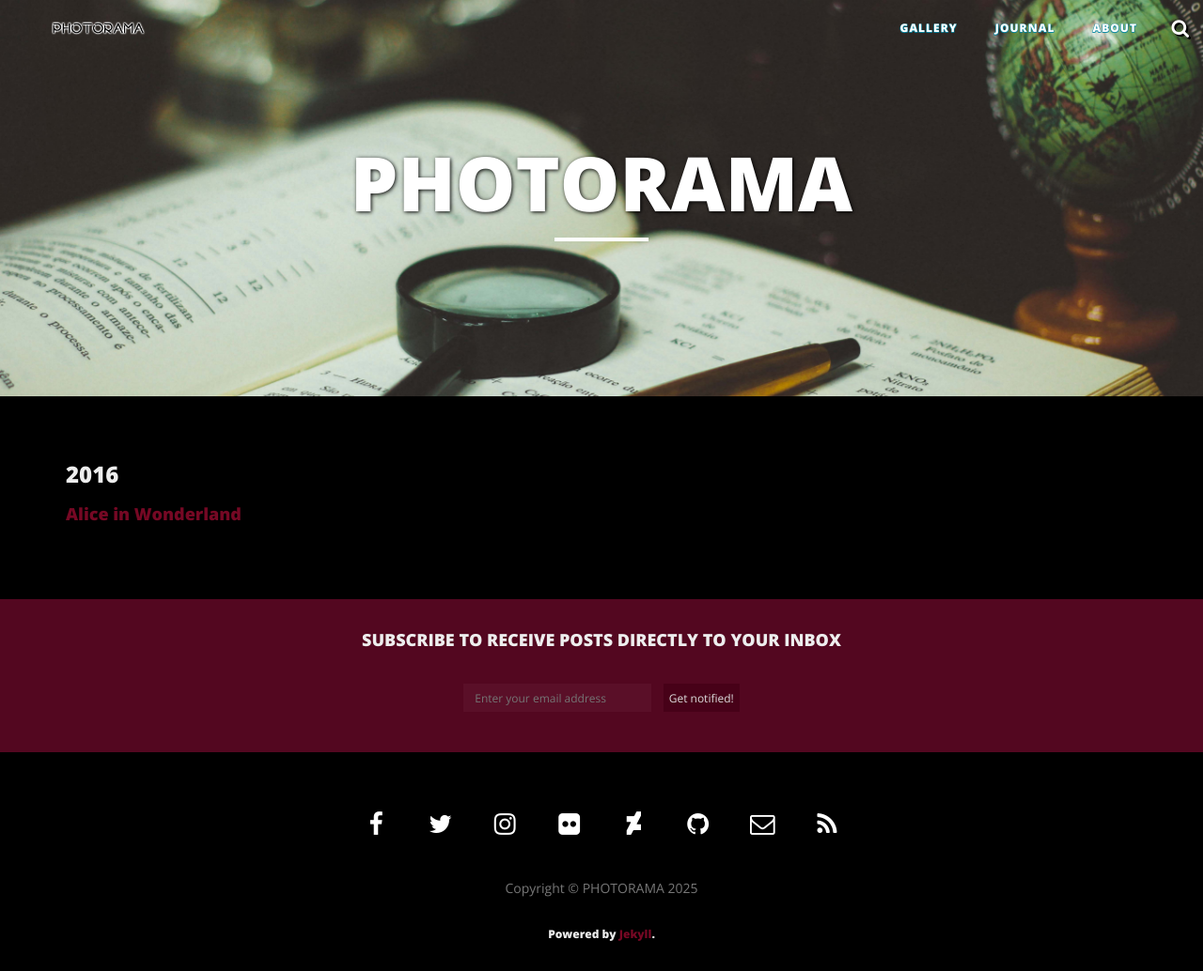
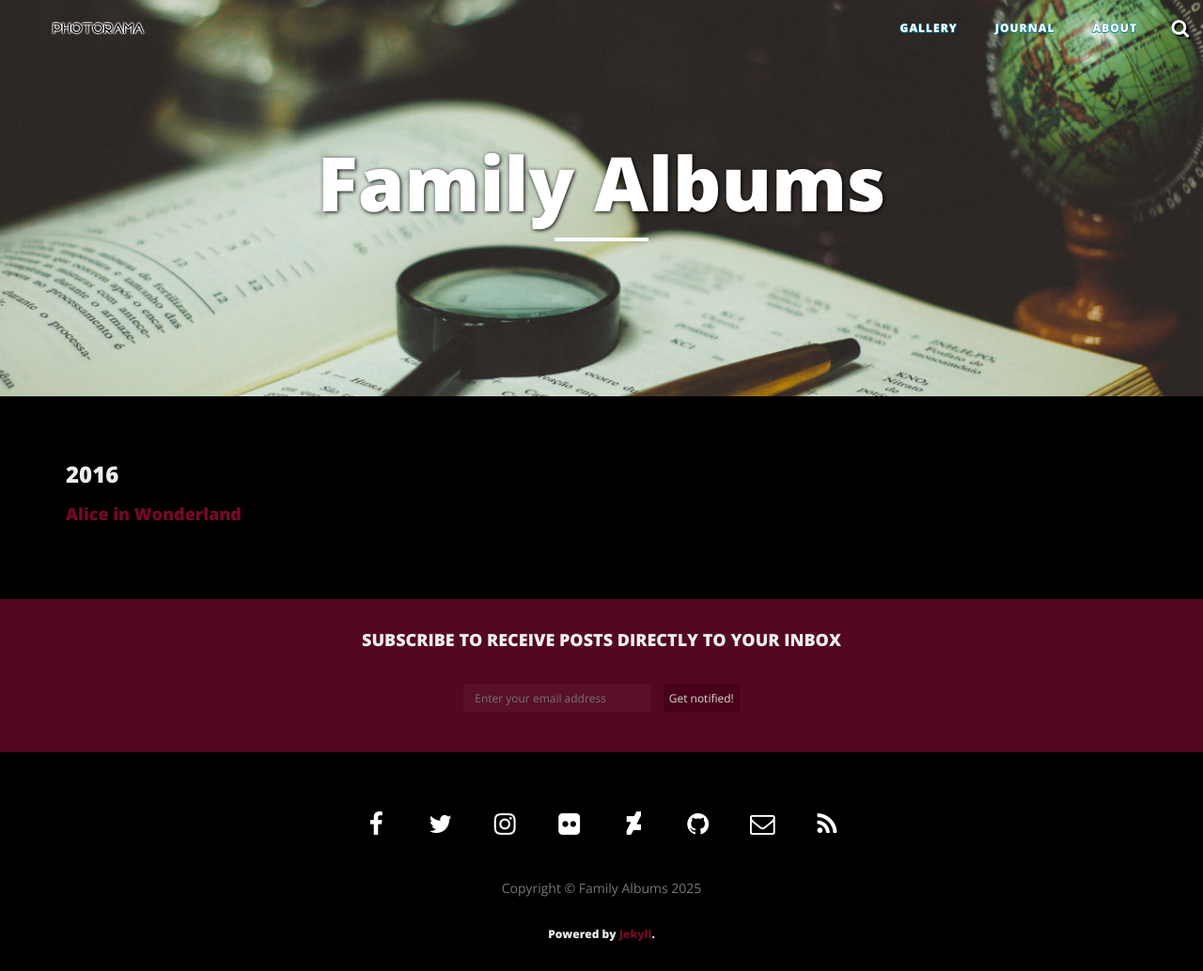
Before and after one commit to necrux/photos.necrux.com, a Jekyll site: the page built from journal/category/cat01.md, in a window 1280 px wide. Shown: the whole page at 94% size. Built offline with Jekyll 4.4.1, drawn with Linux system fonts in a browser that asks for light colours; nearby versions of some CDN libraries.

Commit message:
Updating URLs.

```diff
--- a/_config.yml
+++ b/_config.yml
@@ -1,9 +1,9 @@
 # Site settings
-title: PHOTORAMA
+title: Family Albums
 email: ""
 description: "Photo Journal"
-url: "https://sunbliss.github.io"
-baseurl: "/photorama"
+url: "https://photos.necrux.com"
+baseurl: "/photos.necrux.com"
 facebook_username: ""
 twitter_username: ""
 instagram_username: ""
@@ -15,7 +15,7 @@
 
 # Owner/author information
 owner:
-  name:   photorama
+  name:   necrux
   avatar: avatar.png
   favicon: favicon.ico
   info: photography website template
@@ -33,9 +33,9 @@
 
 # Internal nav
 nav:
-  - GALLERY: "https://sunbliss.github.io/photorama/gallery/"
-  - JOURNAL: "https://sunbliss.github.io/photorama/journal/"
-  - ABOUT: "https://sunbliss.github.io/photorama/about/"
+  - GALLERY: "https://photos.necrux.com/photorama/gallery/"
+  - JOURNAL: "https://photos.necrux.com/photorama/journal/"
+  - ABOUT: "https://photos.necrux.com/photorama/about/"
 
 # All translation keys
 translations:
```
